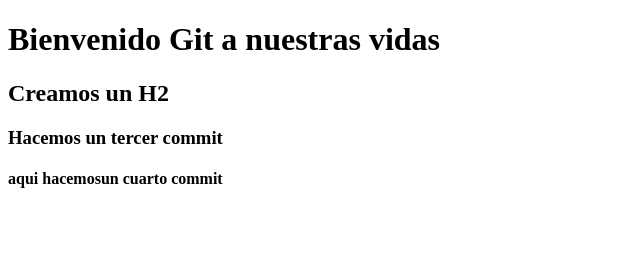
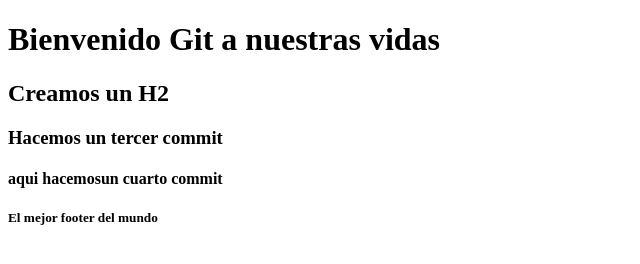
Before and after one commit to cabrerayam/test-sabados, a plain HTML site: page index.html in a window 1280 px wide. Shown: the whole page, without its empty margins (0-640 px from the left). Drawn offline with Linux system fonts and the light colour scheme.

Commit message:
Creamos el footer en la rama Yami

```diff
--- a/index.html
+++ b/index.html
@@ -5,12 +5,16 @@
     <meta http-equiv="X-UA-Compatible" content="IE=edge">
     <meta name="viewport" content="width=device-width, initial-scale=1.0">
     <title>Clase 6 Git</title>
+</head>
+<body>
     <h1>Bienvenido Git a nuestras vidas</h1>
     <h2>Creamos un H2</h2>
     <h3>Hacemos un tercer commit</h3>
     <h4>aqui hacemosun cuarto commit</h4>
-</head>
-<body>
 
+
+    <footer>
+        <h5>El mejor footer del mundo </h5>
+    </footer>
 </body>
 </html>
```
